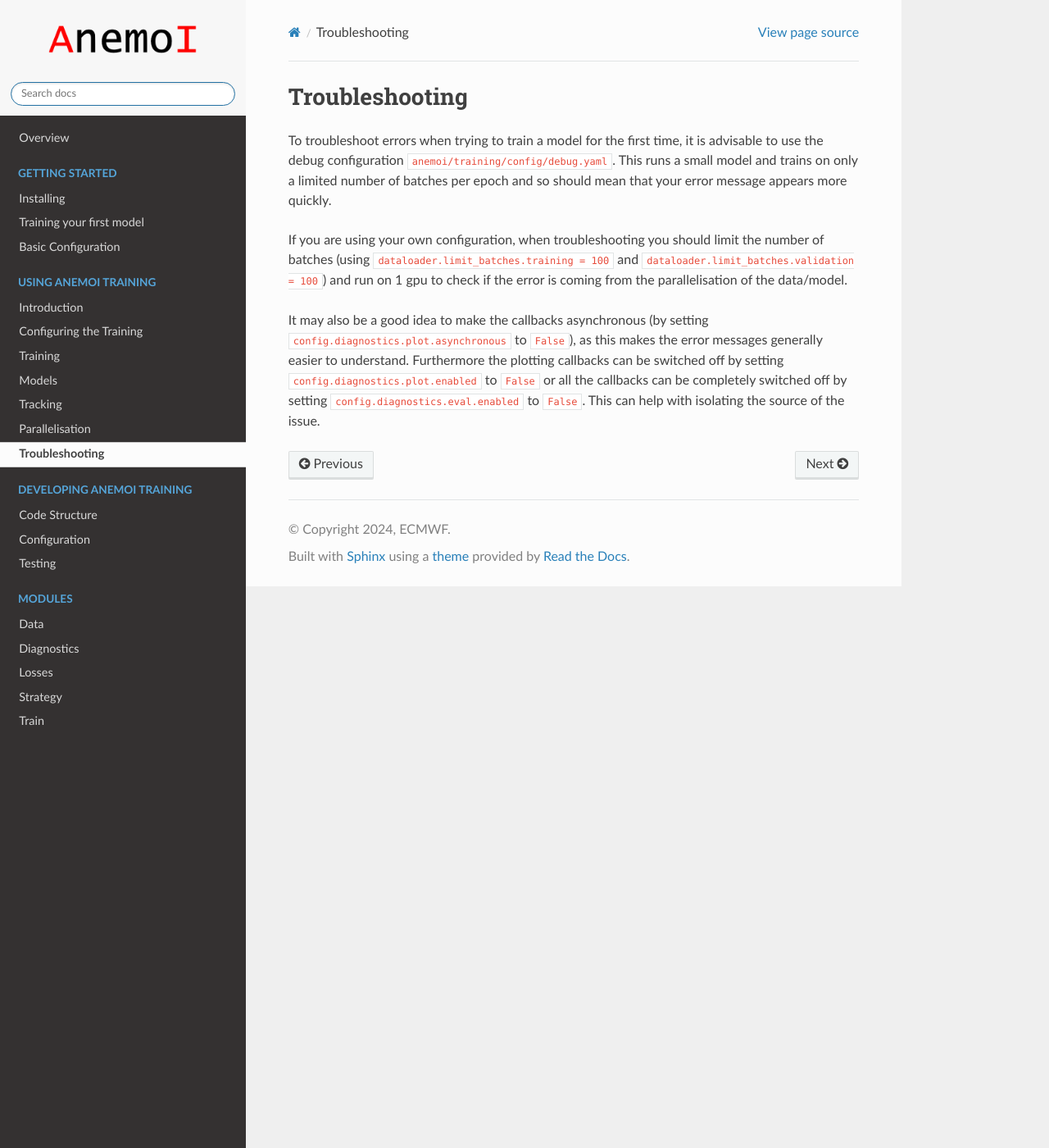
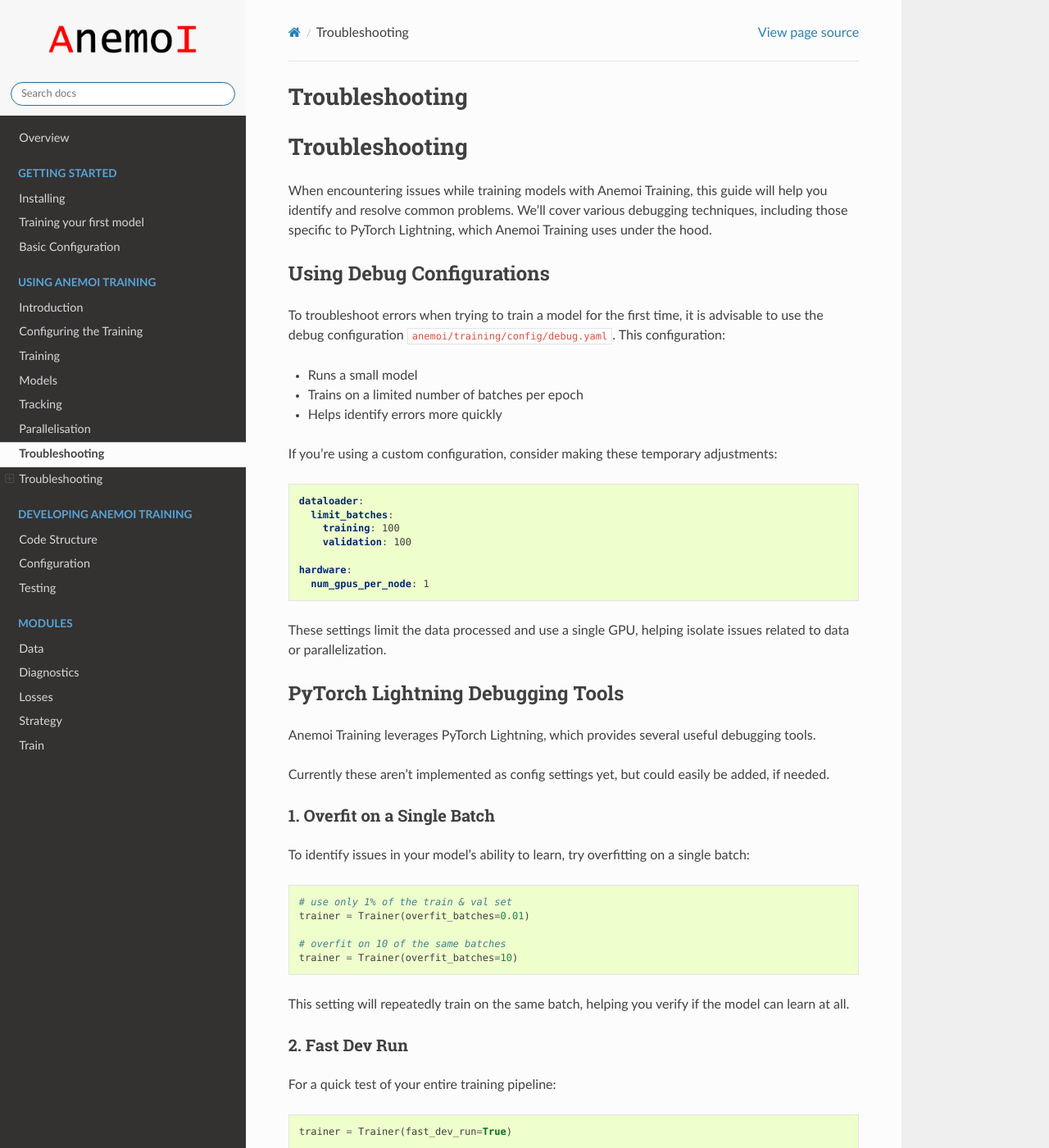
Before and after one commit to ecmwf/anemoi-training, a Sphinx documentation site: the page built from docs/user-guide/debugging.rst, in a window 1280 px wide and 1400 px high. Shown: the whole window at 82% size. Built offline with Sphinx 7.4.7 and the Read the Docs theme 2.0.0, drawn with Linux system fonts in a browser that asks for light colours; the version number could not be read and is left out; some of the changed text lies outside the part shown.

Commit message:
docs: expand troble-shooting guide

```diff
--- a/docs/user-guide/debugging.rst
+++ b/docs/user-guide/debugging.rst
@@ -2,23 +2,252 @@
  Troubleshooting
 #################
 
+#################
+ Troubleshooting
+#################
+
+When encountering issues while training models with Anemoi Training,
+this guide will help you identify and resolve common problems. We'll
+cover various debugging techniques, including those specific to PyTorch
+Lightning, which Anemoi Training uses under the hood.
+
+****************************
+ Using Debug Configurations
+****************************
+
 To troubleshoot errors when trying to train a model for the first time,
 it is advisable to use the debug configuration
-``anemoi/training/config/debug.yaml``. This runs a small model and
-trains on only a limited number of batches per epoch and so should mean
-that your error message appears more quickly.
+``anemoi/training/config/debug.yaml``. This configuration:
 
-If you are using your own configuration, when troubleshooting you should
-limit the number of batches (using ``dataloader.limit_batches.training =
-100`` and ``dataloader.limit_batches.validation = 100``) and run on 1
-gpu to check if the error is coming from the parallelisation of the
-data/model.
+-  Runs a small model
+-  Trains on a limited number of batches per epoch
+-  Helps identify errors more quickly
 
-It may also be a good idea to make the callbacks asynchronous (by
-setting ``config.diagnostics.plot.asynchronous`` to ``False``), as this
-makes the error messages generally easier to understand. Furthermore the
-plotting callbacks can be switched off by setting
-``config.diagnostics.plot.enabled`` to ``False`` or all the callbacks
-can be completely switched off by setting
-``config.diagnostics.eval.enabled`` to ``False``. This can help with
-isolating the source of the issue.
+If you're using a custom configuration, consider making these temporary
+adjustments:
+
+.. code:: yaml
+
+   dataloader:
+     limit_batches:
+       training: 100
+       validation: 100
+
+   hardware:
+     num_gpus_per_node: 1
+
+These settings limit the data processed and use a single GPU, helping
+isolate issues related to data or parallelization.
+
+***********************************
+ PyTorch Lightning Debugging Tools
+***********************************
+
+Anemoi Training leverages PyTorch Lightning, which provides several
+useful debugging tools.
+
+Currently these aren't implemented as config settings yet, but could
+easily be added, if needed.
+
+1. Overfit on a Single Batch
+============================
+
+To identify issues in your model's ability to learn, try overfitting on
+a single batch:
+
+.. code:: python
+
+   # use only 1% of the train & val set
+   trainer = Trainer(overfit_batches=0.01)
+
+   # overfit on 10 of the same batches
+   trainer = Trainer(overfit_batches=10)
+
+This setting will repeatedly train on the same batch, helping you verify
+if the model can learn at all.
+
+2. Fast Dev Run
+===============
+
+For a quick test of your entire training pipeline:
+
+.. code:: python
+
+   trainer = Trainer(fast_dev_run=True)
+
+This runs a single batch for training, validation, and testing, checking
+if all code paths work without errors.
+
+3. Detect Anomalies
+===================
+
+Enable PyTorch's anomaly detection in the diagnostics configuration:
+
+.. code:: yaml
+
+   debug:
+       anomaly_detection: true
+
+This helps identify issues like NaN or infinity values in your model's
+computations.
+
+***************************************
+ Debug Flags for Better Error Handling
+***************************************
+
+Anemoi Training can make use of several debug flags to provide more
+detailed error information:
+
+1. Verbose Mode
+===============
+
+Enable verbose logging:
+
+.. code:: yaml
+
+   hydra.verbose=true
+
+You can set the log level of the logger NAME to DEBUG. Equivalent to
+``import logging; logging.getLogger(NAME).setLevel(logging.DEBUG)``.
+
+.. code:: yaml
+
+   hydra.verbose=NAME
+
+And even provide multiple targets.
+
+.. code:: yaml
+
+   hydra.verbose=[NAME1,NAME2]
+
+This increases the verbosity of log outputs, providing more detailed
+information about the training process.
+
+2. Asynchronous Callbacks
+=========================
+
+Disable asynchronous callbacks for clearer error messages:
+
+.. code:: yaml
+
+   diagnostics:
+     plot:
+       asynchronous: false
+
+This makes error messages generally easier to understand by ensuring
+callbacks are executed synchronously.
+
+3. Disable Plotting
+===================
+
+Turn off plotting callbacks to isolate non-visualization related issues:
+
+.. code:: yaml
+
+   diagnostics:
+     plot:
+       enabled: false
+
+**********************************
+ Debugging C10 Distributed Errors
+**********************************
+
+The C10 distributed error can often mask underlying issues. To debug the
+true model error:
+
+1. Set CUDA to Blocking Mode
+============================
+
+Before running your training script, set the following environment
+variable:
+
+.. code:: bash
+
+   export CUDA_LAUNCH_BLOCKING=1
+
+This forces CUDA operations to run synchronously, which can reveal the
+true source of errors that might be hidden by asynchronous execution.
+
+2. Run on a Single GPU
+======================
+
+Temporarily run your model on a single GPU to eliminate some distributed
+training complexities:
+
+.. code:: yaml
+
+   hardware:
+     num_gpus_per_node: 1
+
+The code is still distributed, but at least it removes the multi-GPU
+aspect and you can use debug statements.
+
+3. Gradually Increase Complexity
+================================
+
+Once you've identified and fixed the underlying issue, gradually
+reintroduce distributed training and multiple GPUs to ensure the problem
+doesn't reoccur in a multi-GPU setting.
+
+*********************************
+ Additional Troubleshooting Tips
+*********************************
+
+1. Check Input Data
+===================
+
+Verify that your input data is correctly formatted and addressed in the
+normalizer. Use small subsets of your data to test the pipeline.
+
+2. Inspect Model Outputs
+========================
+
+Regularly print or log model outputs, especially in the early stages of
+training, to catch any anomalies.
+
+3. Monitor Resource Usage
+=========================
+
+Keep an eye on CPU, GPU, and memory usage. Unexpected spikes or constant
+high usage might indicate inefficiencies or leaks.
+
+This can be enabled in the diagnostics configuration:
+
+.. code:: yaml
+
+   log:
+       mlflow:
+           system: true
+
+4. Use PyTorch Profiler
+=======================
+
+Leverage PyTorch's built-in profiler to identify performance
+bottlenecks:
+
+We are currently updating the Anemoi profiler to use modern Pytorch
+profiling tools.
+
+5. Gradient Checking
+====================
+
+If you suspect issues with backpropagation, consider implementing
+gradient checking to verify correct gradient computations.
+
+****************************
+ Seeking Further Assistance
+****************************
+
+If you've tried these troubleshooting steps and still encounter issues,
+consider:
+
+-  Reviewing the Anemoi Training documentation for any recent updates or
+   known issues
+-  Checking the project's issue tracker for similar problems and
+   solutions
+-  Reaching out to the Anemoi community or support channels for
+   additional help
+
+Remember to provide as much relevant information as possible when
+seeking assistance, including your configuration, error messages, and
+steps to reproduce the issue.
```
